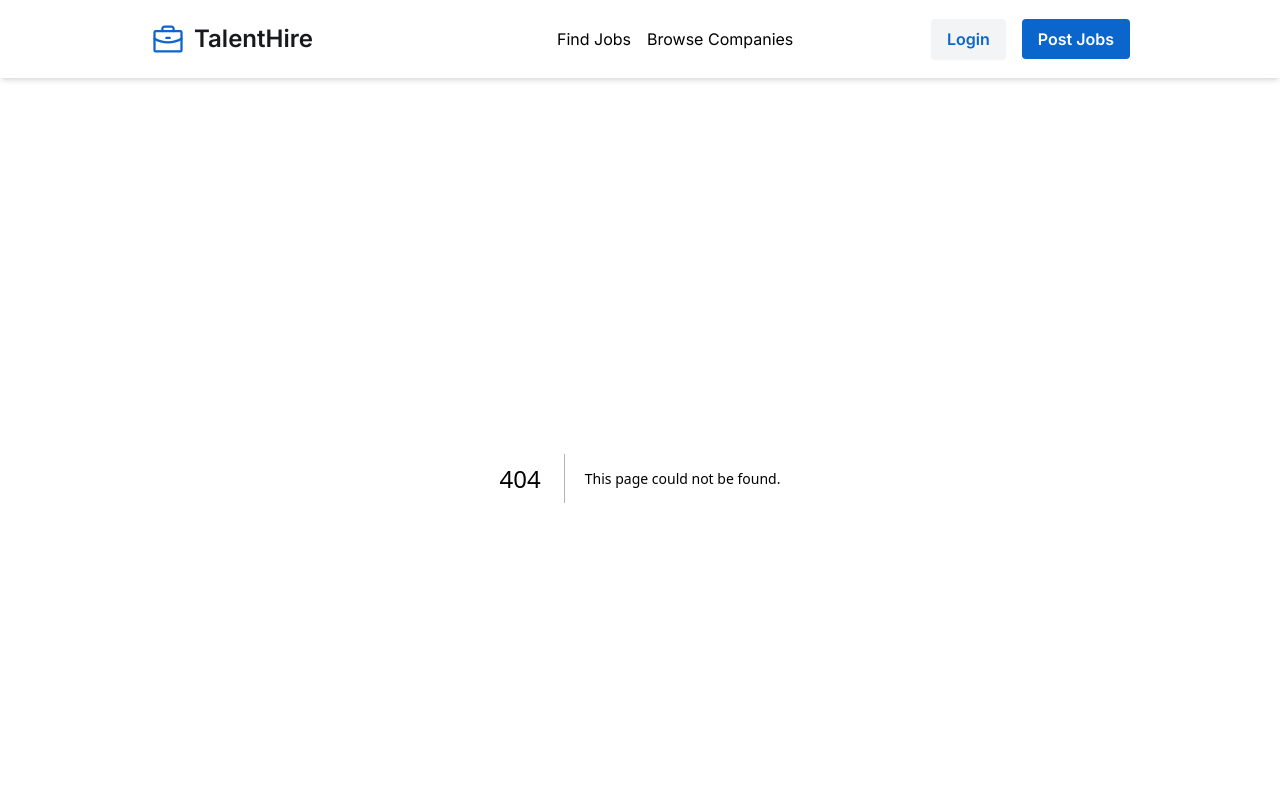
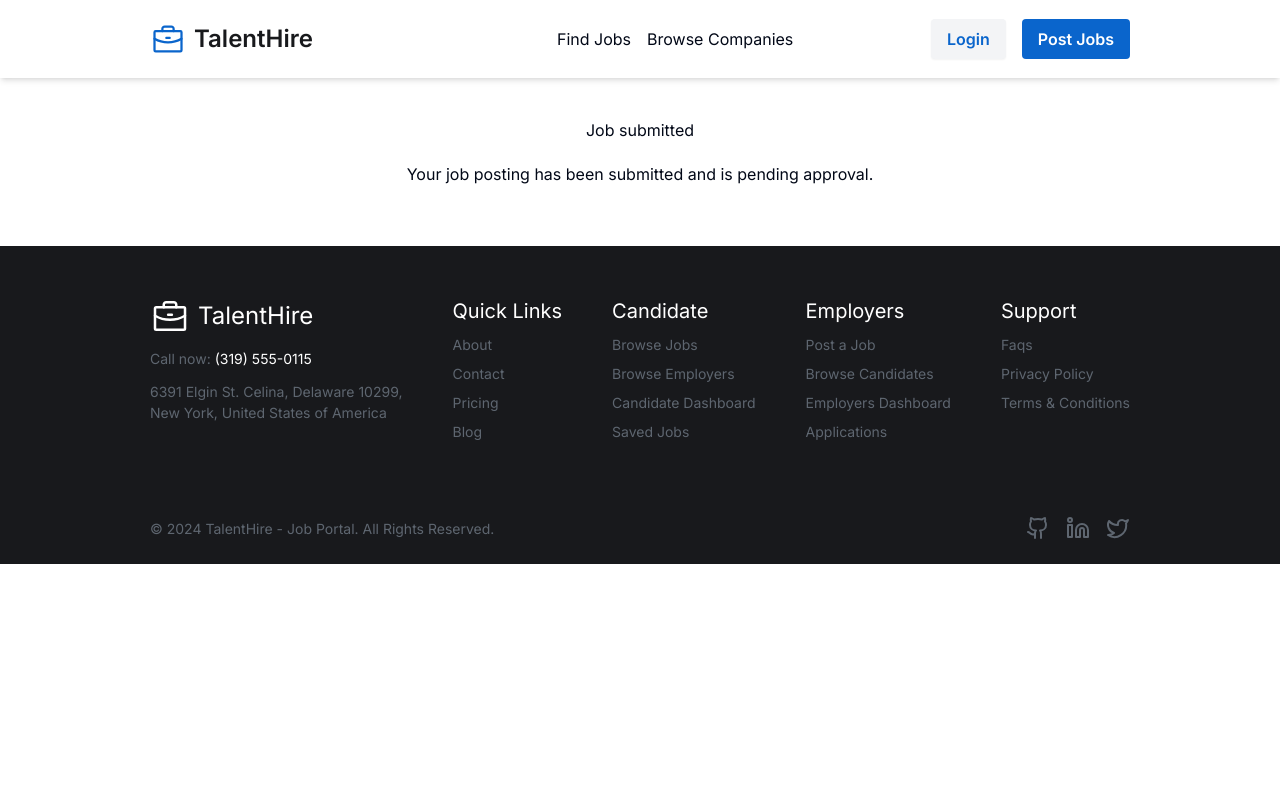
Before and after one commit to Rupesh-Piwal/TalentHire, a Next.js app: page /job-submitted in a window 1280 px wide. Before the commit this address had no page. Shown: the top 800 px of the page. Built offline with nearby package versions, Linux system fonts and the light colour scheme.

Commit message:
job submit page

```diff
--- /dev/null
+++ b/src/app/job-submitted/page.tsx
@@ -0,0 +1,10 @@
+const page = () => {
+  return (
+    <main className="m-auto my-10 max-w-5xl space-y-5 px-3 text-center">
+      <h2>Job submitted</h2>
+      <p>Your job posting has been submitted and is pending approval.</p>
+    </main>
+  );
+};
+
+export default page;
```
